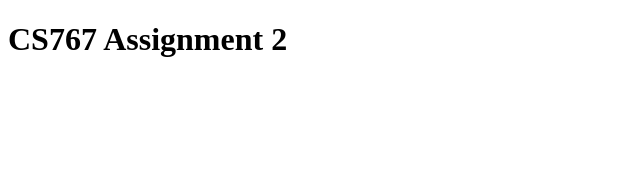
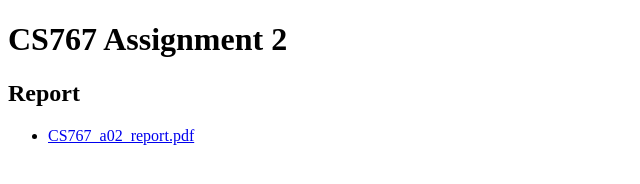
Before and after one commit to brycerr/brycerr.github.io, a plain HTML site: page assignments/assignment_02/index.html in a window 1280 px wide. Shown: the whole page, without its empty margins (0-640 px from the left). Drawn offline with Linux system fonts and the light colour scheme.

Commit message:
Added report link

```diff
--- a/assignments/assignment_02/index.html
+++ b/assignments/assignment_02/index.html
@@ -7,5 +7,9 @@
 <body>
     <h1>CS767 Assignment 2</h1>
 
+    <h2>Report</h2>
+    <ul>
+        <li><a href="CS767_a02_report.pdf">CS767_a02_report.pdf</a></li>
+    </ul>
 </body>
 </html>
```
